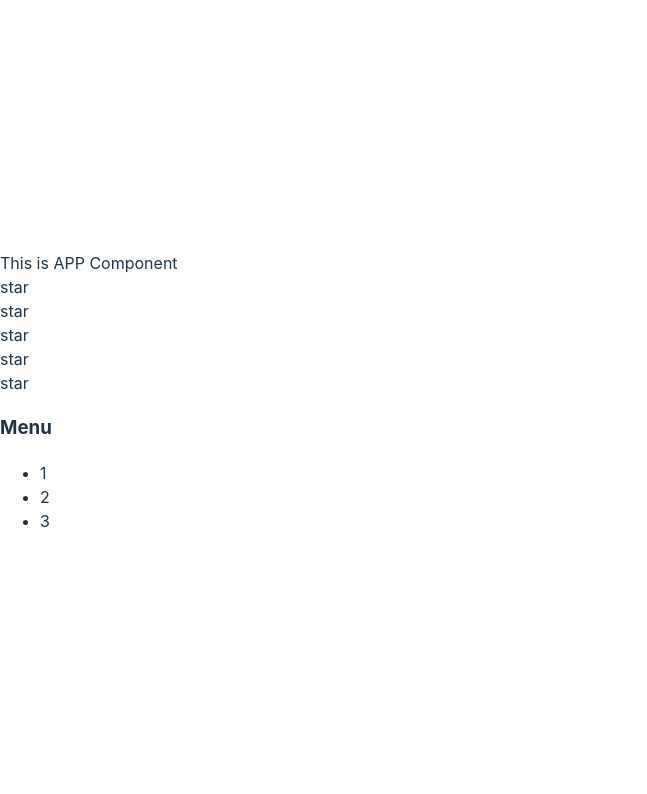
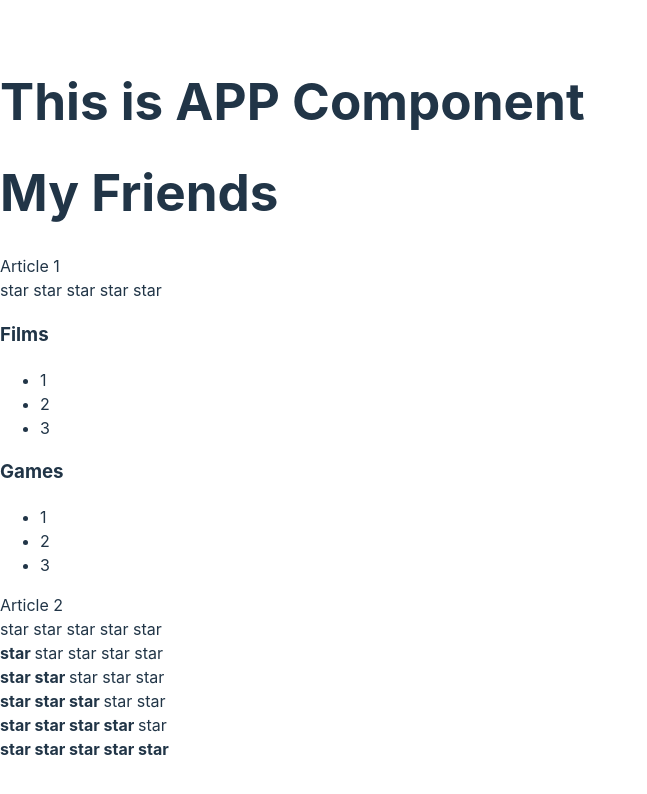
Before and after one commit to Trivium-bv/kabzda, a React (Vite) app: page / in a window 1280 px wide. Shown: the top 794 px of the page, without its empty margins (0-647 px from the left). Built offline with nearby package versions, Linux system fonts and the light colour scheme; the HTML template or start-up script is replaced by a standard one.

Commit message:
example component rendering

```diff
--- a/src/App.tsx
+++ b/src/App.tsx
@@ -1,65 +1,29 @@
+import {Accordion} from "./components/Accordion/Accordion.tsx";
+import {Rating} from "./components/Rating/Rating.tsx";
+
 const App = () => {
     console.log("App rendering")
     return (
         <div>
-            <AppTitle/>
-            <Rating/>
-            <Accordion/>
+            <PageTitle title={"This is APP Component"}/>
+            <PageTitle title={"My Friends"}/>
+            <div>Article 1</div>
+            <Rating value={0}/>
+            <Accordion title={"Films"}/>
+            <Accordion title={"Games"}/>
+            <div>Article 2</div>
+            <Rating value={0}/>
+            <Rating value={1}/>
+            <Rating value={2}/>
+            <Rating value={3}/>
+            <Rating value={4}/>
+            <Rating value={5}/>
         </div>
     )
 }
-const AppTitle = () => {
-    console.log("AppTitle rendering")
-    return <>This is APP Component</>
-}
-
-const Rating = () => {
-    console.log("Rating rendering")
-    return (
-        <div>
-            <Star/>
-            <Star/>
-            <Star/>
-            <Star/>
-            <Star/>
-        </div>
-    )
-}
-const Accordion = () => {
-    console.log("Accordion rendering")
-    return (
-        <div>
-            <AccordionTitle/>
-            <AccordionBody/>
-        </div>
-    )
-}
-
-const Star = () => {
-    console.log("Star rendering")
-    return (
-        <div>
-            <div>star</div>
-        </div>
-    )
-}
-
-const AccordionTitle = () => {
-    console.log("AccordionTitle rendering")
-    return (
-        <h3> Menu </h3>
-    )
-}
-
-const AccordionBody = () => {
-    console.log("AccordionBody rendering")
-    return (
-        <ul>
-            <li>1</li>
-            <li>2</li>
-            <li>3</li>
-        </ul>
-    )
+const PageTitle = (props: any) => {
+    console.log("PageTitle rendering")
+    return <h1>{props.title}</h1>
 }
 
 export default App
--- /dev/null
+++ b/src/components/Accordion/Accordion.tsx
@@ -0,0 +1,25 @@
+export const Accordion = (props: any) => {
+    console.log("Accordion rendering")
+    return (
+        <div>
+            <AccordionTitle title={props.title}/>
+            <AccordionBody/>
+        </div>
+    )
+}
+
+const AccordionTitle = (props: any) => {
+    console.log("AccordionTitle rendering")
+    return <h3>{props.title}</h3>
+}
+
+const AccordionBody = () => {
+    console.log("AccordionBody rendering")
+    return (
+        <ul>
+            <li>1</li>
+            <li>2</li>
+            <li>3</li>
+        </ul>
+    )
+}
--- /dev/null
+++ b/src/components/Rating/Rating.tsx
@@ -0,0 +1,70 @@
+import {Star} from "../Star/Star.tsx";
+
+export const Rating = (props: any) => {
+    console.log("Rating rendering")
+    if (props.value === 1) {
+        return (
+            <div>
+                <Star selected={true}/>
+                <Star selected={false}/>
+                <Star selected={false}/>
+                <Star selected={false}/>
+                <Star selected={false}/>
+            </div>
+        )
+    }
+    if (props.value === 2) {
+        return (
+            <div>
+                <Star selected={true}/>
+                <Star selected={true}/>
+                <Star selected={false}/>
+                <Star selected={false}/>
+                <Star selected={false}/>
+            </div>
+        )
+    }
+    if (props.value === 3) {
+        return (
+            <div>
+                <Star selected={true}/>
+                <Star selected={true}/>
+                <Star selected={true}/>
+                <Star selected={false}/>
+                <Star selected={false}/>
+            </div>
+        )
+    }
+    if (props.value === 4) {
+        return (
+            <div>
+                <Star selected={true}/>
+                <Star selected={true}/>
+                <Star selected={true}/>
+                <Star selected={true}/>
+                <Star selected={false}/>
+            </div>
+        )
+    }
+    if (props.value === 5) {
+        return (
+            <div>
+                <Star selected={true}/>
+                <Star selected={true}/>
+                <Star selected={true}/>
+                <Star selected={true}/>
+                <Star selected={true}/>
+            </div>
+        )
+    }
+    return (
+        <>
+            <Star selected={false}/>
+            <Star selected={false}/>
+            <Star selected={false}/>
+            <Star selected={false}/>
+            <Star selected={false}/>
+
+        </>
+    )
+}
--- /dev/null
+++ b/src/components/Star/Star.tsx
@@ -0,0 +1,8 @@
+export const Star = (props: any) => {
+    console.log("Star rendering")
+    if (props.selected === true) {
+        return <span><b>star </b></span>
+    } else {
+        return <span>star </span>
+    }
+}
```
